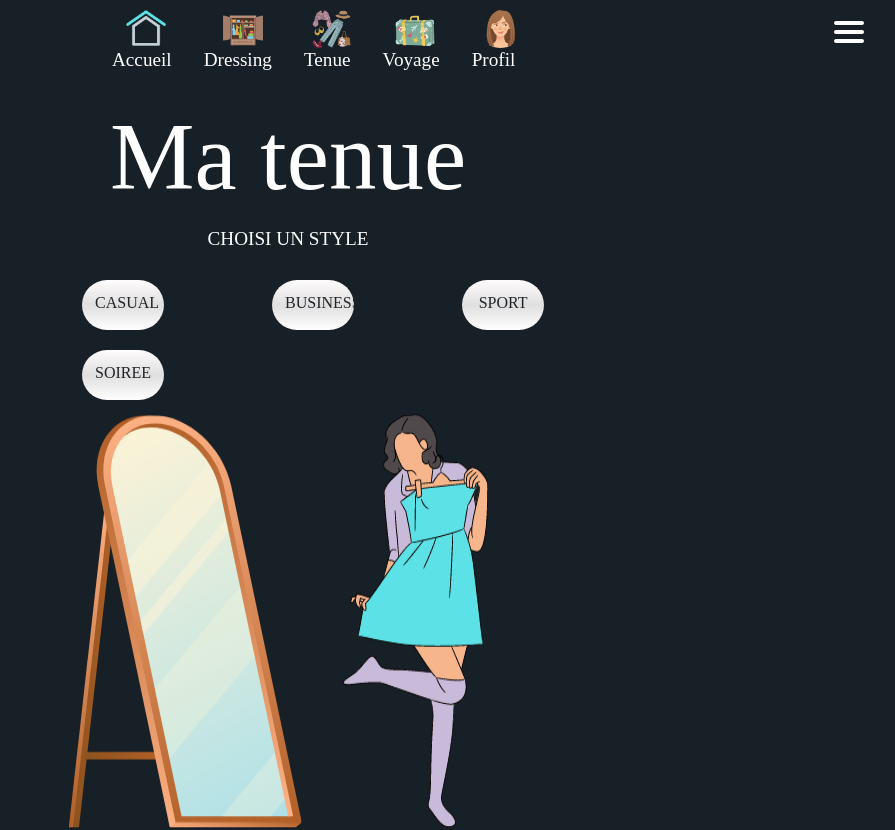
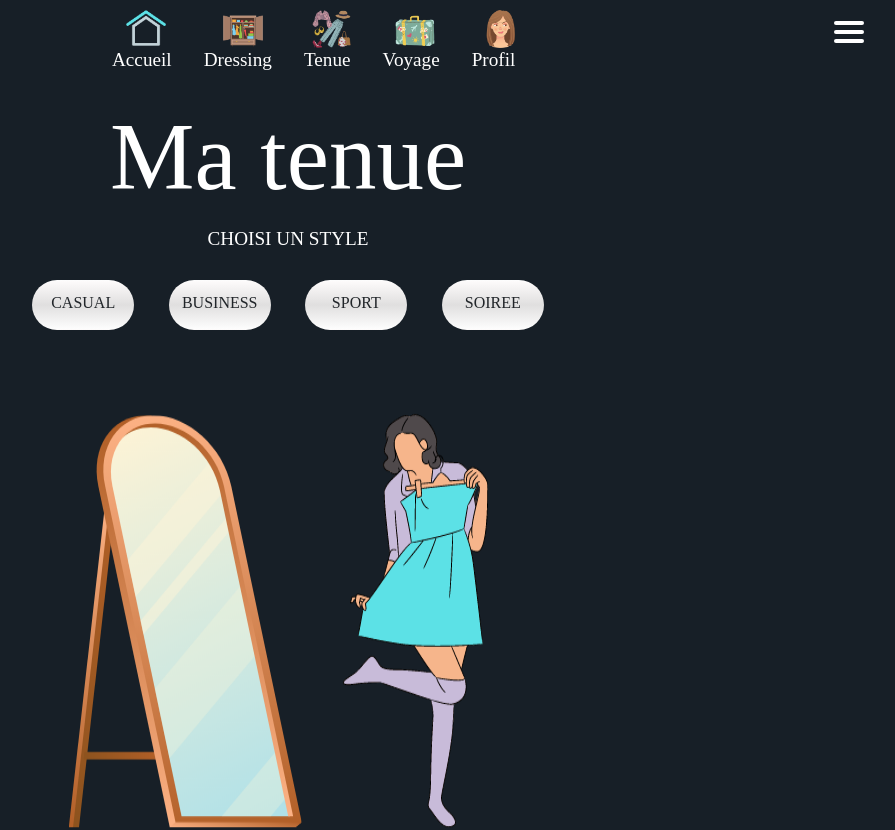
Before and after one commit to lenamouawad/DressMeFront, an Angular app: page /maTenue in a window 1280 px wide. Shown: the top 830 px of the page, without its empty margins (352-1247 px from the left). Built offline with nearby package versions, Linux system fonts and the light colour scheme.

Commit message:
Modifs page tenue

```diff
--- a/src/app/pages/ma-tenue/ma-tenue.component.css
+++ b/src/app/pages/ma-tenue/ma-tenue.component.css
@@ -143,10 +143,12 @@
                     flex-wrap: wrap;
                     justify-content: space-between;
                     width: 40%;
-                /*background-color: violet;*/
+                    /* background-color: violet;
+                */
                     height: 10%;
                     padding-top: 20px;
                     font-family: 'Poppins Medium';
+                    align-items: center;
                 }
 
                 .btn {
@@ -158,8 +160,7 @@
                     height: 50px;
                     padding-top: 10px;
                     align-items: center;
-                margin-left: 50px;
-                width: 16%;
+                    width: 20%;
                 }
 
                 .btn:hover {
--- a/src/app/pages/ma-tenue/ma-tenue.component.html
+++ b/src/app/pages/ma-tenue/ma-tenue.component.html
@@ -64,7 +64,6 @@
         <div class="lesbuttons ">
             <a class="btn " (click)="next = 2">AUJOURDHUI</a>
             <a class="btn " (click)="next = 2">DEMAIN</a>
-            <a class="btn " (click)="next = 2">APRES DEMAIN</a>
             <a class="btn " (click)="next = 2">AUTRE</a>
         </div>
         <div class="colvide1 "></div>
```
Lines whose indentation alone changed are shown as unchanged.
